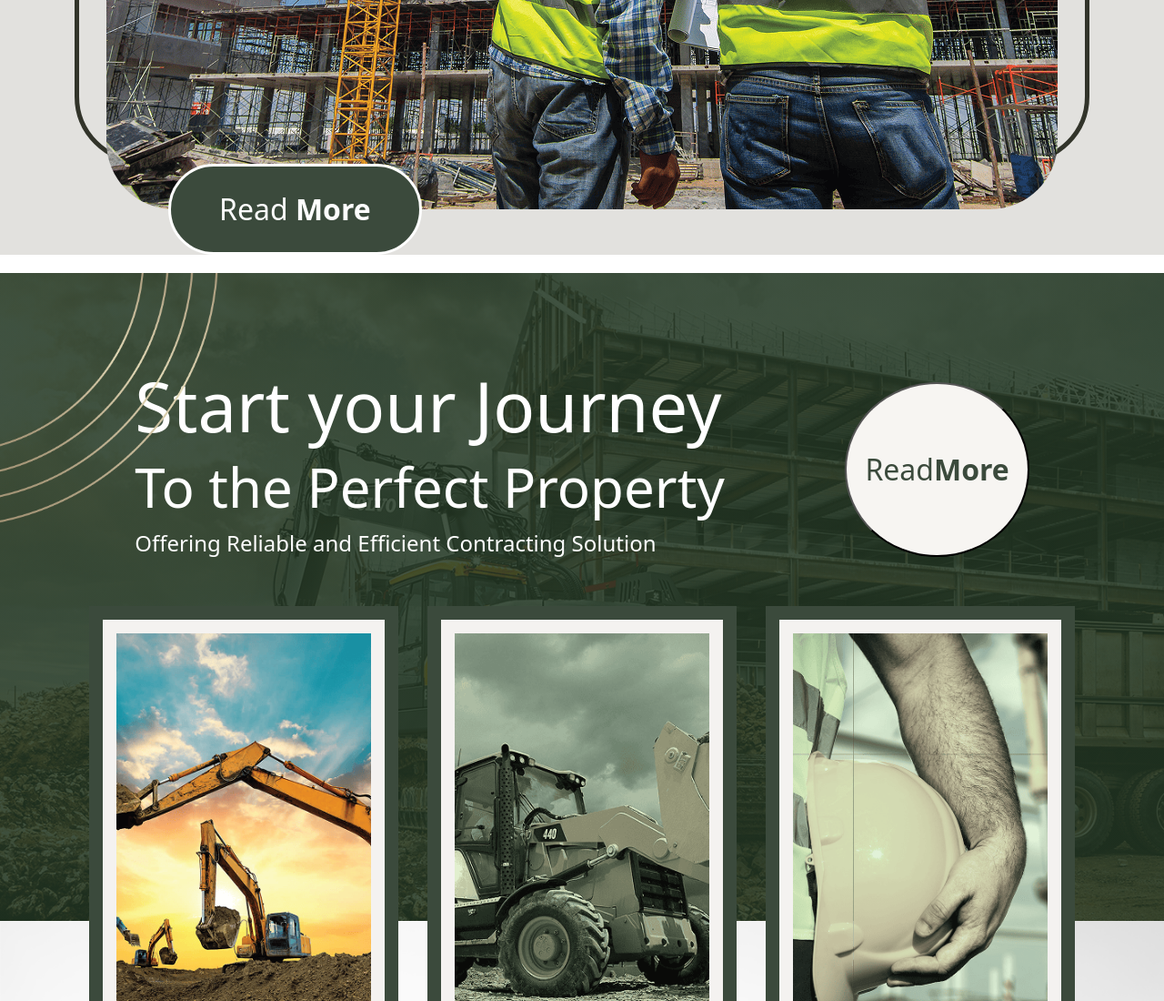
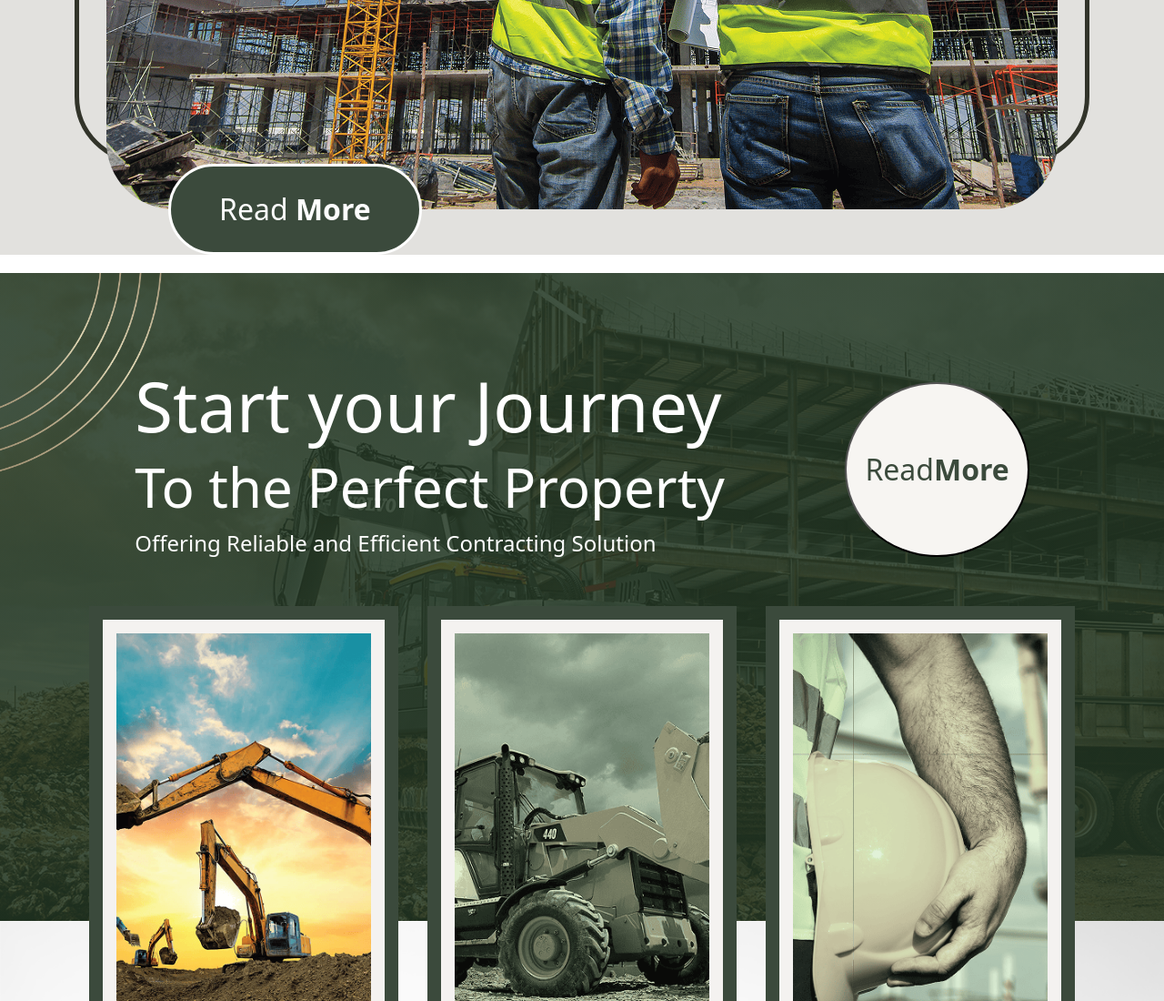
Before and after one commit to AhmedNakrish/RAMCON, a plain HTML site: page index.html in a window 1280 px wide. Shown: the part 816-1916 px from the top of the page at 91% size. Drawn offline with nearby package versions, Linux system fonts and the light colour scheme.

Commit message:
updates in circles

```diff
--- a/css/style.css
+++ b/css/style.css
@@ -229,8 +229,8 @@ img.circles {
 }
 
 .style-journy-circle {
-    width: 280px;
-    height: 280px;
+    width: 202px;
+    height: 227px;
     object-fit: contain;
     position: absolute;
     left: -23px;
```
